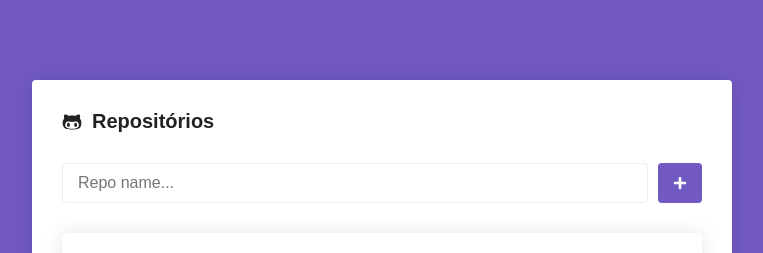
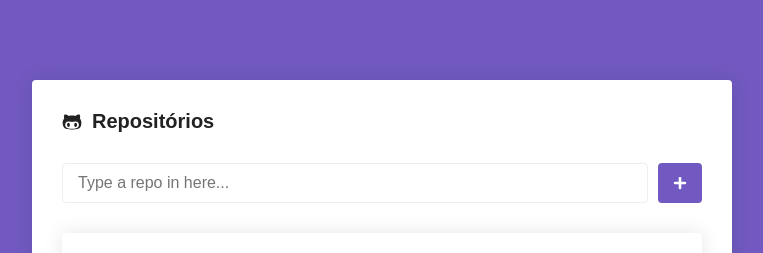
Before and after one commit to felipeorocha/github-repos, a React (Create React App) app: page / in a window 1280 px wide. Shown: the top 253 px of the page, without its empty margins (258-1021 px from the left). Built offline with nearby package versions, Linux system fonts and the light colour scheme.

Commit message:
Main repo field placeholder auto typing (tell me why?)

```diff
--- a/src/pages/Main/index.js
+++ b/src/pages/Main/index.js
@@ -21,11 +21,13 @@ class Main extends Component {
   state = {
     repos: [],
     repoName: '',
-    loading: false
+    loading: false,
+    place: []
   };
 
   componentDidMount() {
     const loadStorageRepos = localStorage.getItem('github_repositories');
+    this.typingPlaceholder();
 
     if (loadStorageRepos) {
       this.setState({ repos: JSON.parse(loadStorageRepos) });
@@ -64,11 +66,24 @@ class Main extends Component {
     this.setState({ repoName: '', loading: false });
   }
 
+  typingPlaceholder = () => {
+    const placeholder = "Type a repo in here...";
+    let characterIndex = 0;
+
+    const type = () => {
+      if (characterIndex <= placeholder.length) {
+        this.setState({ place: placeholder.slice(0, characterIndex++) });
+      }
+    }
+    setInterval(type, 100);
+  }
+
   render() {
     const {
       repos,
       repoName,
-      loading
+      loading,
+      place
     } = this.state;
 
     return(
@@ -81,7 +96,7 @@ class Main extends Component {
         <Form onSubmit={this.handleSubmit}>
           <input
             type="text"
-            placeholder="Repo name..."
+            placeholder={place}
             onChange={this.handleChange}
             value={repoName}
           />
```
